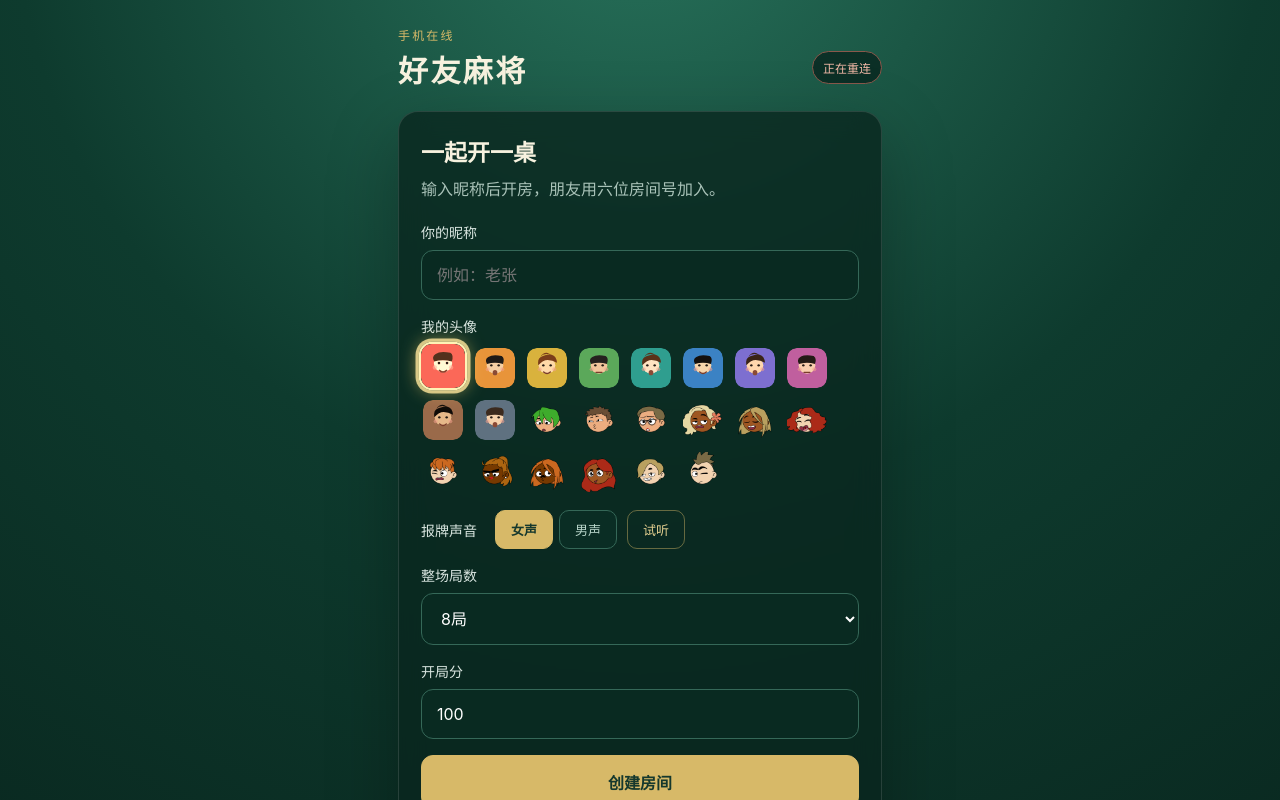
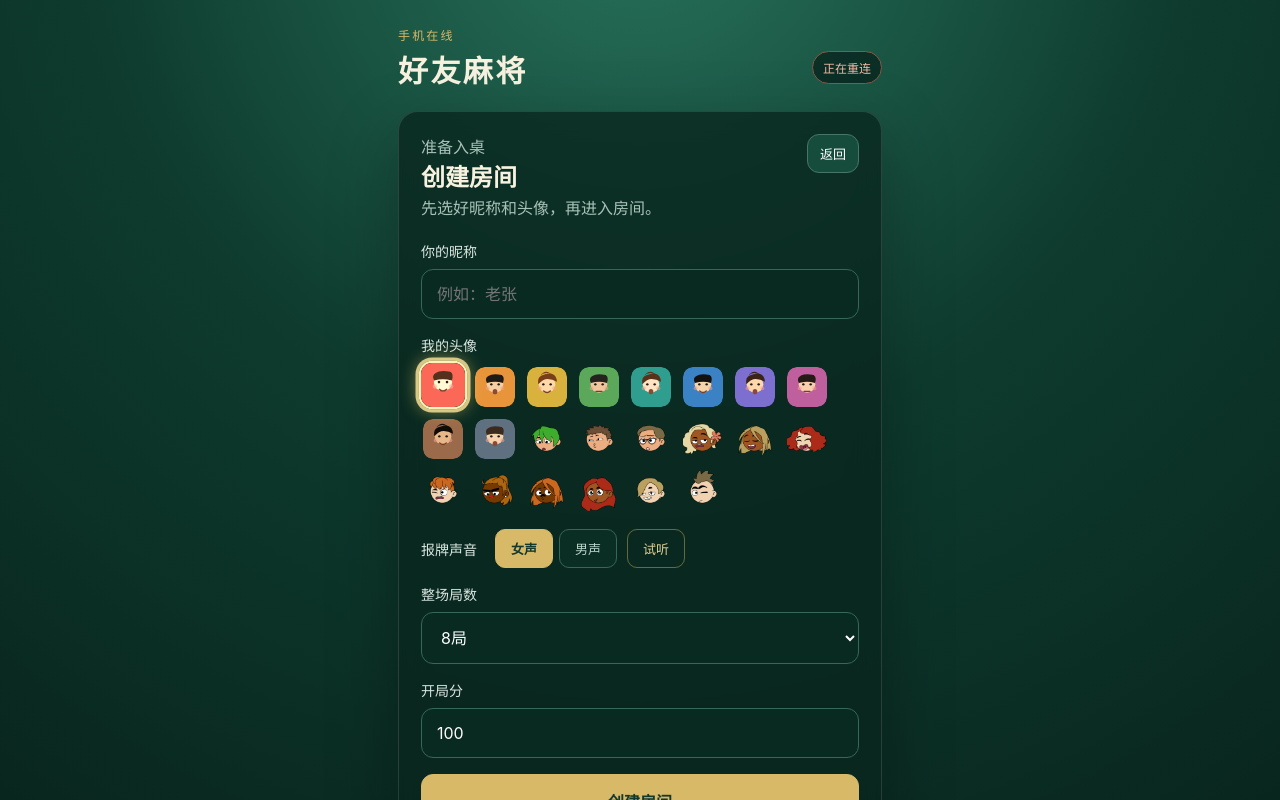
Before and after one commit to lzy271713290/CMCCmahjong, a website with bundled scripts: page mahjong-h5/client/public/index.html in a window 1280 px wide. Both pictures are taken after a click on the button "创建房间". Shown: the top 800 px of the page. Built offline with nearby package versions, Linux system fonts and the light colour scheme; no server answers.

Commit message:
Split lobby into clean home and setup flow

```diff
--- a/mahjong-h5/client/public/index.html
+++ b/mahjong-h5/client/public/index.html
@@ -14,9 +14,19 @@
         <span id="connection" class="status">连接中</span>
       </header>
 
-      <section id="lobby" class="card">
-        <h2>一起开一桌</h2>
-        <p class="muted">输入昵称后开房，朋友用六位房间号加入。</p>
+      <section id="home" class="card home-card">
+        <h2>好友麻将</h2>
+        <p class="muted">选择加入朋友的房间，或创建自己的牌局。</p>
+        <button id="home-create" class="primary" type="button">创建房间</button>
+        <button id="home-join" type="button">加入房间</button>
+      </section>
+
+      <section id="lobby" class="card hidden">
+        <div class="setup-header">
+          <div><span class="muted">准备入桌</span><h2 id="setup-title">创建房间</h2></div>
+          <button id="setup-back" class="compact" type="button">返回</button>
+        </div>
+        <p class="muted">先选好昵称和头像，再进入房间。</p>
         <label>你的昵称<input id="name" maxlength="12" autocomplete="nickname" placeholder="例如：老张" /></label>
         <div class="avatar-picker">
           <span>我的头像</span>
@@ -30,12 +40,15 @@
           </div>
           <button id="gender-preview" class="gender-preview" type="button" aria-label="试听报牌声音">试听</button>
         </div>
-        <label>整场局数<select id="match-rounds"><option value="8">8局</option><option value="16">16局</option></select></label>
-        <label>开局分<input id="start-score" type="number" min="50" max="1000" step="10" value="100" inputmode="numeric" /></label>
-        <button id="create" class="primary">创建房间</button>
-        <div class="divider"><span>或加入朋友的房间</span></div>
-        <label>六位房间号<input id="room-code" inputmode="numeric" maxlength="6" placeholder="000000" /></label>
-        <button id="join">加入房间</button>
+        <div id="create-settings">
+          <label>整场局数<select id="match-rounds"><option value="8">8局</option><option value="16">16局</option></select></label>
+          <label>开局分<input id="start-score" type="number" min="50" max="1000" step="10" value="100" inputmode="numeric" /></label>
+        </div>
+        <div id="join-settings" class="hidden">
+          <label>六位房间号<input id="room-code" inputmode="numeric" maxlength="6" placeholder="000000" /></label>
+        </div>
+        <button id="create" class="primary" type="button">创建房间</button>
+        <button id="join" class="primary hidden" type="button">加入房间</button>
         <button id="rules-open" class="rules-button" type="button">查看玩法与操作说明</button>
         <button id="history-import" class="rules-button" type="button">导入公共牌局记录</button>
         <input id="history-file" class="hidden" type="file" accept="application/json,.json" />
--- a/mahjong-h5/client/public/styles.css
+++ b/mahjong-h5/client/public/styles.css
@@ -19,6 +19,11 @@ h2 { margin: 0 0 8px; font-size: 23px; }
 .status { padding: 7px 10px; border: 1px solid #3a7462; border-radius: 999px; color: #b8d5ca; background: rgba(5,30,25,.7); font-size: 12px; white-space: nowrap; }
 .status.offline { border-color: #89584b; color: #f4baa8; }
 .card { padding: 22px; border: 1px solid rgba(255,255,255,.12); border-radius: 20px; background: rgba(9,38,30,.78); box-shadow: 0 24px 70px rgba(0,0,0,.28); backdrop-filter: blur(14px); }
+.home-card { display: grid; gap: 14px; }
+.home-card h2 { margin-bottom: 2px; }
+.home-card .muted { margin-bottom: 16px; }
+.setup-header { display: flex; align-items: flex-start; justify-content: space-between; gap: 16px; margin-bottom: 2px; }
+.setup-header h2 { margin: 0; font-size: 24px; }
 .muted, .hint { color: #a9c2b8; }
 .muted { margin: 0 0 22px; }
 label { display: grid; gap: 8px; margin: 16px 0; color: #dbe7e2; font-size: 14px; }
--- a/mahjong-h5/client/src/app.ts
+++ b/mahjong-h5/client/src/app.ts
@@ -67,6 +67,7 @@ const THROWABLES: Array<{ id: ThrowableId; emote: string; label: string; impact:
   { id: "egg", emote: "🥚", label: "鸡蛋", impact: "🍳💥" },
   { id: "potato", emote: "🥔", label: "土豆", impact: "🥔💥" },
 ];
+const home = required<HTMLElement>("home");
 const lobby = required<HTMLElement>("lobby");
 const room = required<HTMLElement>("room");
 const gameScreen = required<HTMLElement>("game-screen");
@@ -143,6 +144,12 @@ const historyCloseXButton = required<HTMLButtonElement>("history-close-x");
 const requestDissolveButton = required<HTMLButtonElement>("request-dissolve");
 const actionCountdown = required<HTMLElement>("action-countdown");
 const startScoreInput = required<HTMLInputElement>("start-score");
+const homeCreateButton = required<HTMLButtonElement>("home-create");
+const homeJoinButton = required<HTMLButtonElement>("home-join");
+const setupBackButton = required<HTMLButtonElement>("setup-back");
+const setupTitle = required<HTMLElement>("setup-title");
+const createSettings = required<HTMLElement>("create-settings");
+const joinSettings = required<HTMLElement>("join-settings");
 const chatToggleButton = required<HTMLButtonElement>("chat-toggle");
 const publicChat = required<HTMLElement>("public-chat");
 const chatCloseButton = required<HTMLButtonElement>("chat-close");
@@ -193,6 +200,7 @@ let drawRenderTimer: number | undefined;
 let delayedDrawSnapshot: RoomSnapshot | undefined;
 let avatarDraft = selectedAvatar;
 if (!AVATAR_IDS.includes(selectedAvatar)) selectedAvatar = "a1";
+let setupMode: "create" | "join" | undefined;
 type ChatEntry = { seat?: number; senderId: string; senderName: string; senderAvatar: string; text: string; emote: boolean; ts: number };
 const chatHistory: ChatEntry[] = [];
 let selectedHandTile: TileCode | undefined;
@@ -438,6 +446,7 @@ function render(next: RoomSnapshot): void {
   const isPlaying = next.phase === "playing" && Boolean(next.game);
   audioManager.setInGame(isPlaying && next.match.status !== "completed");
   document.body.classList.add("in-game");
+  home.classList.add("hidden");
   lobby.classList.add("hidden");
   room.classList.add("hidden");
   gameScreen.classList.remove("hidden");
@@ -1686,15 +1695,38 @@ function showLobby(): void {
   voiceStates.clear();
   audioManager.setInGame(false);
   setAudioSettingsVisible(false);
+  setupMode = undefined;
   document.body.classList.remove("in-game");
+  lobby.classList.add("hidden");
+  room.classList.add("hidden");
+  gameScreen.classList.add("hidden");
+  waitingControls.classList.add("hidden");
+  spectatorStrip.classList.add("hidden");
+  home.classList.remove("hidden");
+  networkOverlay.classList.add("hidden");
+  setChatVisible(false);
+  avatarOverlay.classList.add("hidden");
+}
+
+function showSetup(mode: "create" | "join"): void {
+  setupMode = mode;
+  document.body.classList.remove("in-game");
+  home.classList.add("hidden");
   room.classList.add("hidden");
   gameScreen.classList.add("hidden");
   waitingControls.classList.add("hidden");
   spectatorStrip.classList.add("hidden");
   lobby.classList.remove("hidden");
-  networkOverlay.classList.add("hidden");
-  setChatVisible(false);
-  avatarOverlay.classList.add("hidden");
+  setupTitle.textContent = mode === "create" ? "创建房间" : "加入房间";
+  createSettings.classList.toggle("hidden", mode !== "create");
+  joinSettings.classList.toggle("hidden", mode !== "join");
+  createButton.classList.toggle("hidden", mode !== "create");
+  joinButton.classList.toggle("hidden", mode !== "join");
+  const invitedRoom = new URLSearchParams(location.search).get("room");
+  if (mode === "join" && invitedRoom && /^\d{6}$/.test(invitedRoom)) codeInput.value = invitedRoom;
+  renderAvatarGrid(avatarGrid, selectedAvatar, pickLobbyAvatar);
+  notice.textContent = "";
+  gameNotice.textContent = "";
 }
 
 function loadSession(): SavedSession | undefined {
@@ -2210,6 +2242,10 @@ async function exportPublicHistory(): Promise<void> {
   showNotice(copied ? "公共记录已复制，并尝试下载JSON" : "公共记录已尝试下载JSON");
 }
 
+homeCreateButton.addEventListener("click", () => showSetup("create"));
+homeJoinButton.addEventListener("click", () => showSetup("join"));
+setupBackButton.addEventListener("click", () => showLobby());
+
 createButton.addEventListener("click", () => {
   if (!nameInput.value.trim()) return showNotice("请先输入昵称");
   localStorage.setItem("mahjong-nickname", nameInput.value.trim());
@@ -2477,7 +2513,12 @@ renderAvatarGrid(avatarGrid, selectedAvatar, pickLobbyAvatar);
 const savedNickname = localStorage.getItem("mahjong-nickname");
 if (savedNickname) nameInput.value = savedNickname;
 const invitedRoom = new URLSearchParams(location.search).get("room");
-if (invitedRoom && /^\d{6}$/.test(invitedRoom)) codeInput.value = invitedRoom;
+if (invitedRoom && /^\d{6}$/.test(invitedRoom)) {
+  codeInput.value = invitedRoom;
+  showSetup("join");
+} else {
+  showLobby();
+}
 
 countdownTimer = window.setInterval(updateActionCountdown, 250);
 connect();
```
